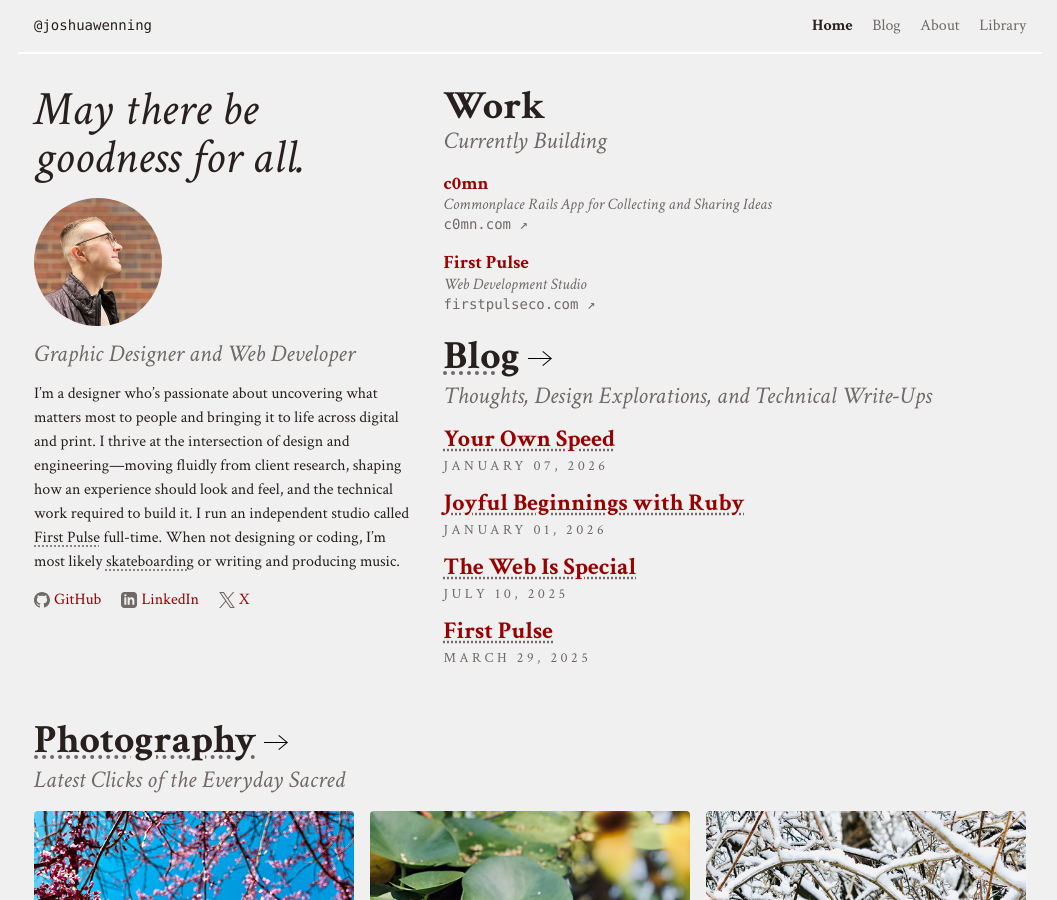
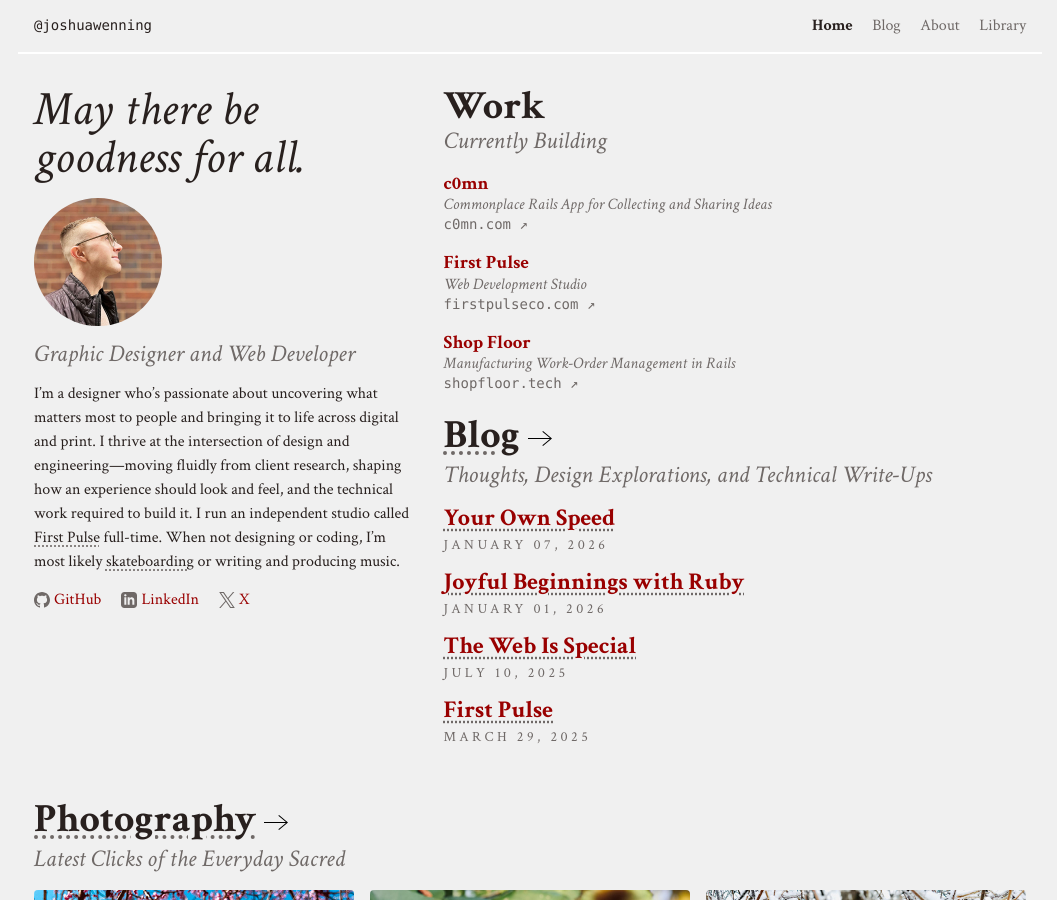
Before and after one commit to joshuawenning/blog, a Jekyll site: the page built from index.html, in a window 1280 px wide and 900 px high. Shown: the whole window, without its empty margins (110-1167 px from the left). Built offline with Jekyll 4.4.1, drawn with Linux system fonts in a browser that asks for light colours.

Commit message:
Add new project link for Shop Floor management tool

```diff
--- a/index.html
+++ b/index.html
@@ -66,6 +66,16 @@
         <p class="grey text-italic">Web Development Studio</p>
         <span class="exposed-link-url text-h6">
           firstpulseco.com &nearr;
+        </span>
+      </a>
+    </div>
+
+    <div class="exposed-link mb-1">
+      <a href="shopfloor.tech">
+        <h3>Shop Floor</h3>
+        <p class="grey text-italic">Manufacturing Work-Order Management in Rails</p>
+        <span class="exposed-link-url text-h6">
+          shopfloor.tech &nearr;
         </span>
       </a>
     </div>
```
